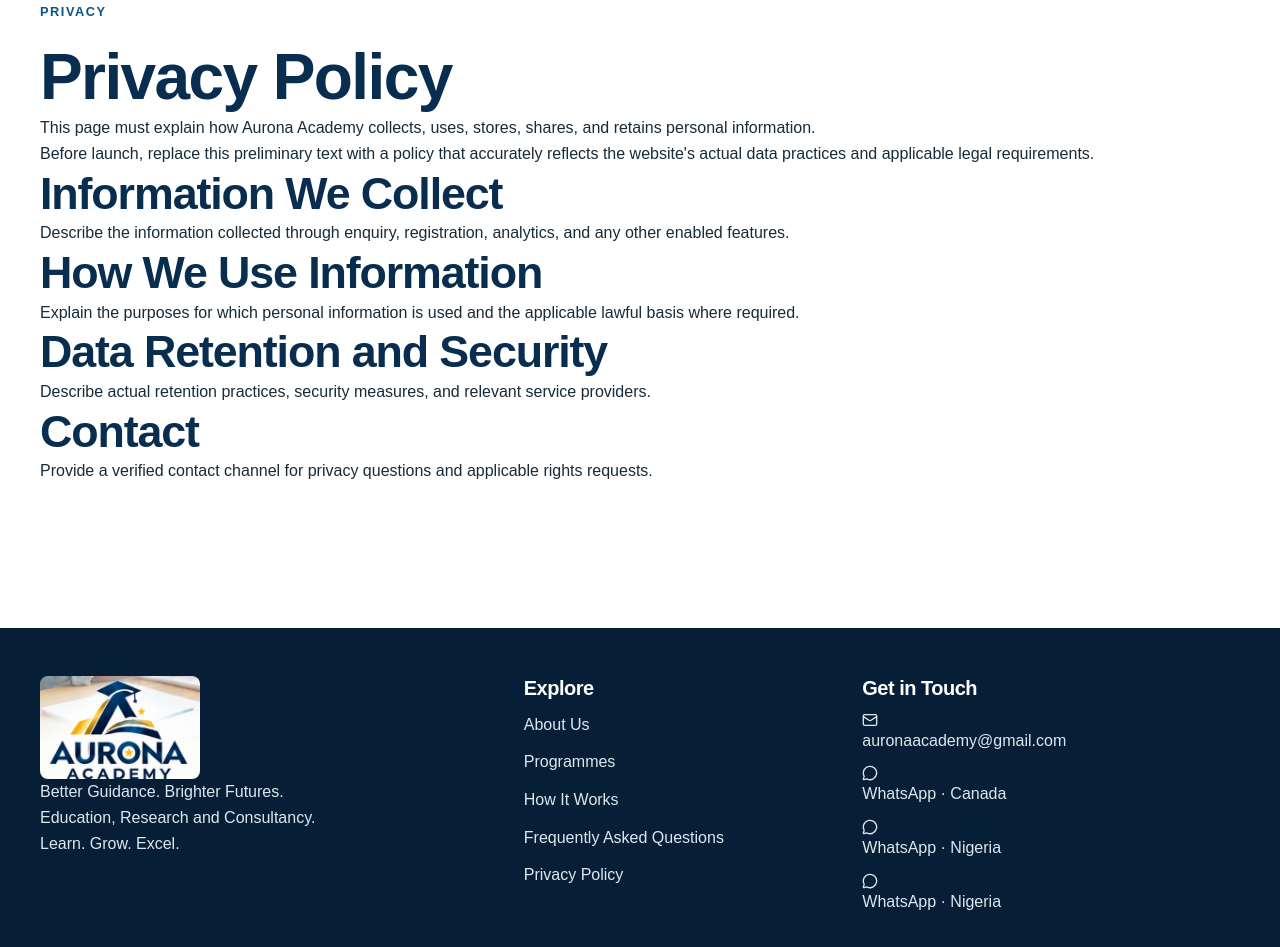
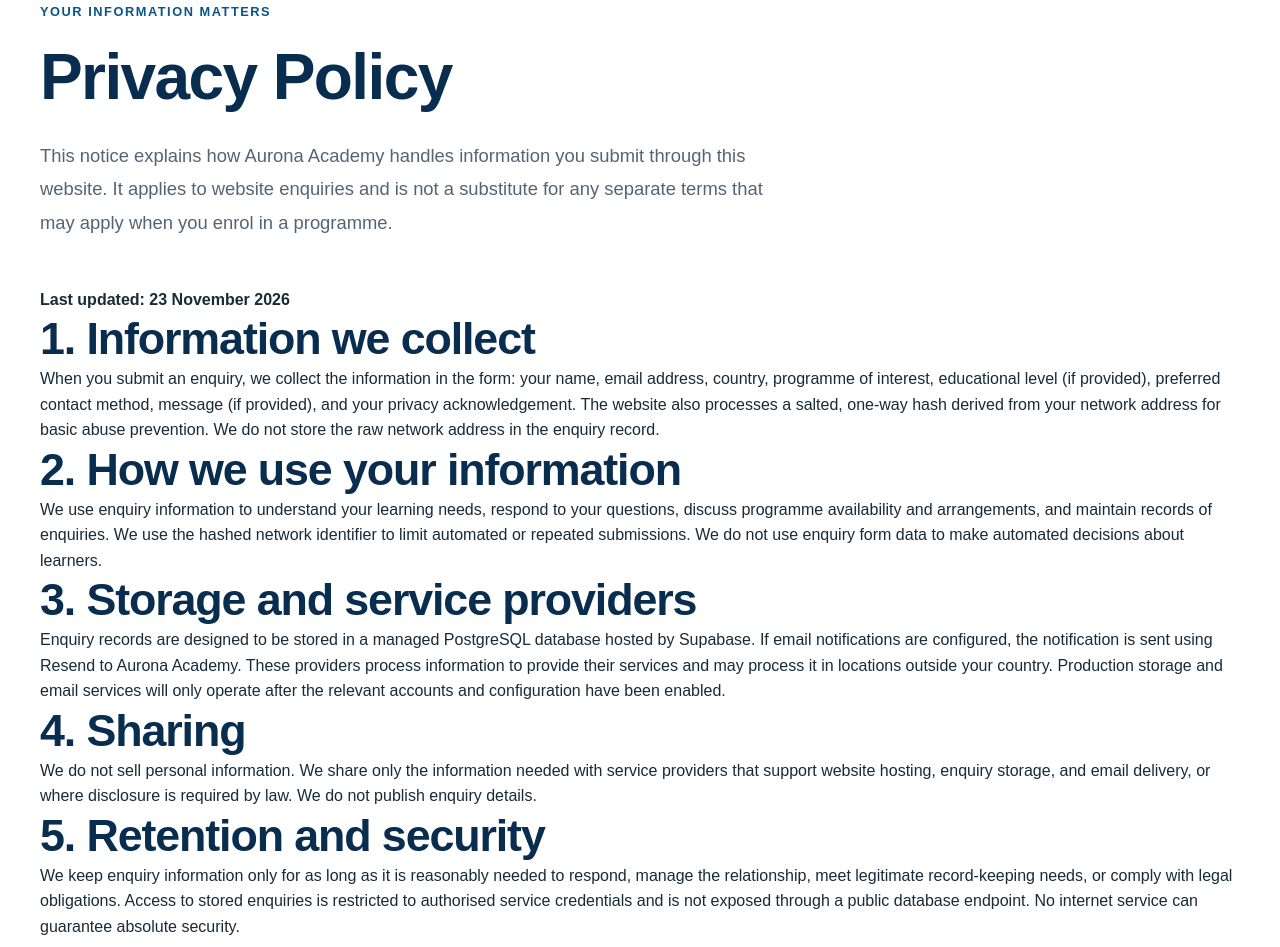
Before and after one commit to Adelegan-JD/auronaacademy, a Next.js app: page /privacy in a window 1280 px wide. Shown: the part 180-1127 px from the top of the page. Built offline with nearby package versions, Linux system fonts and the light colour scheme; no server answers.

Commit message:
Replace placeholder with enquiry privacy notice

```diff
--- a/src/app/privacy/page.tsx
+++ b/src/app/privacy/page.tsx
@@ -1,60 +1,36 @@
 import type { Metadata } from "next";
+import Link from "next/link";
 
 export const metadata: Metadata = {
   title: "Privacy Policy",
-  description:
-    "Learn how Aurona Academy handles personal information submitted through its website.",
+  description: "How Aurona Academy collects and uses information submitted through its website.",
 };
 
 export default function PrivacyPage() {
   return (
-    <main>
-      <section className="section">
-        <div className="container">
-          <span className="eyebrow">Privacy</span>
-
-          <h1>Privacy Policy</h1>
-
-          <p>
-            This page must explain how Aurona Academy collects,
-            uses, stores, shares, and retains personal information.
-          </p>
-
-          <p>
-            Before launch, replace this preliminary text with a
-            policy that accurately reflects the website's actual
-            data practices and applicable legal requirements.
-          </p>
-
-          <h2>Information We Collect</h2>
-
-          <p>
-            Describe the information collected through enquiry,
-            registration, analytics, and any other enabled features.
-          </p>
-
-          <h2>How We Use Information</h2>
-
-          <p>
-            Explain the purposes for which personal information
-            is used and the applicable lawful basis where required.
-          </p>
-
-          <h2>Data Retention and Security</h2>
-
-          <p>
-            Describe actual retention practices, security measures,
-            and relevant service providers.
-          </p>
-
-          <h2>Contact</h2>
-
-          <p>
-            Provide a verified contact channel for privacy questions
-            and applicable rights requests.
-          </p>
-        </div>
-      </section>
-    </main>
+    <main><section className="section"><div className="container policy-content">
+      <span className="eyebrow">Your Information Matters</span>
+      <h1>Privacy Policy</h1>
+      <p className="page-intro">This notice explains how Aurona Academy handles information you submit through this website. It applies to website enquiries and is not a substitute for any separate terms that may apply when you enrol in a programme.</p>
+      <p><strong>Last updated: 23 November 2026</strong></p>
+      <h2>1. Information we collect</h2>
+      <p>When you submit an enquiry, we collect the information in the form: your name, email address, country, programme of interest, educational level (if provided), preferred contact method, message (if provided), and your privacy acknowledgement. The website also processes a salted, one-way hash derived from your network address for basic abuse prevention. We do not store the raw network address in the enquiry record.</p>
+      <h2>2. How we use your information</h2>
+      <p>We use enquiry information to understand your learning needs, respond to your questions, discuss programme availability and arrangements, and maintain records of enquiries. We use the hashed network identifier to limit automated or repeated submissions. We do not use enquiry form data to make automated decisions about learners.</p>
+      <h2>3. Storage and service providers</h2>
+      <p>Enquiry records are designed to be stored in a managed PostgreSQL database hosted by Supabase. If email notifications are configured, the notification is sent using Resend to Aurona Academy. These providers process information to provide their services and may process it in locations outside your country. Production storage and email services will only operate after the relevant accounts and configuration have been enabled.</p>
+      <h2>4. Sharing</h2>
+      <p>We do not sell personal information. We share only the information needed with service providers that support website hosting, enquiry storage, and email delivery, or where disclosure is required by law. We do not publish enquiry details.</p>
+      <h2>5. Retention and security</h2>
+      <p>We keep enquiry information only for as long as it is reasonably needed to respond, manage the relationship, meet legitimate record-keeping needs, or comply with legal obligations. Access to stored enquiries is restricted to authorised service credentials and is not exposed through a public database endpoint. No internet service can guarantee absolute security.</p>
+      <h2>6. Your choices and requests</h2>
+      <p>You may contact us to ask about, correct, or request deletion of information you submitted, subject to applicable legal and operational requirements. We may need to verify your request before acting on it.</p>
+      <h2>7. Children and enquiries</h2>
+      <p>Parents or guardians should submit enquiries on behalf of younger learners where appropriate. Please do not include sensitive personal information, medical details, passwords, or identity-document numbers in the message field.</p>
+      <h2>8. Contact</h2>
+      <p>For privacy questions or requests, email <a href="mailto:auronaacademy@gmail.com">auronaacademy@gmail.com</a>.</p>
+      <p>This notice should be reviewed by the business owner before launch to confirm the actual provider configuration, retention schedule, and legal obligations applicable in the countries served.</p>
+      <Link href="/contact" className="button button-primary">Contact Aurona Academy</Link>
+    </div></section></main>
   );
 }
```
